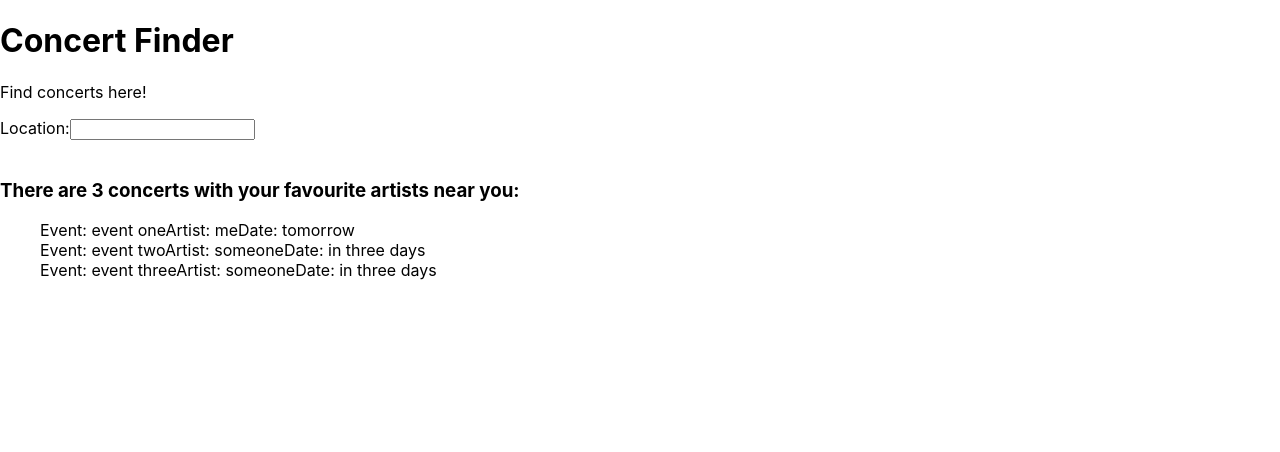
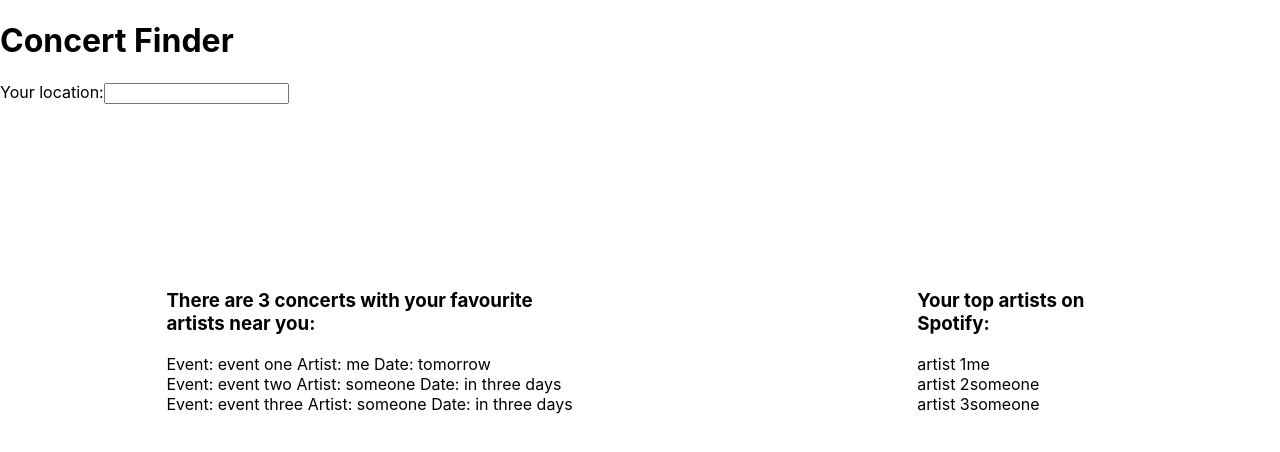
Before and after one commit to justinchiasson/Concert-Finder, a React (Create React App) app: page / in a window 1280 px wide. Shown: the top 452 px of the page. Built offline with nearby package versions, Linux system fonts and the light colour scheme.

Commit message:
added TopArtists and Artist components

```diff
--- a/src/App.js
+++ b/src/App.js
@@ -3,11 +3,29 @@
 import Title from "./components/Title";
 import Filter from "./components/Filter";
 import Result from "./components/Result";
+import TopArtists from "./components/TopArtists"
 
 let fakeServerData = {
   user: {
     name: 'Justin'
   },
+  artists: [
+    {
+      name: 'artist 1',
+      artist: 'me',
+      date: 'tomorrow'
+    },
+    {
+      name: 'artist 2',
+      artist: 'someone',
+      date: 'in three days'
+    },
+    {
+      name: 'artist 3',
+      artist: 'someone',
+      date: 'in three days'
+    }
+  ],
   events: [
     {
       name: 'event one',
@@ -30,12 +48,14 @@
 class App extends React.Component {
   state = {
     name: undefined,
+    artists: undefined,
     events: undefined
   }
 
   componentDidMount() {
     this.setState({
       name: fakeServerData.user.name,
+      artists: fakeServerData.artists,
       events: fakeServerData.events
     });
   }
@@ -45,9 +65,14 @@
       <div>
         <Title />
         <Filter />
+        <div style={{display:'flex', flexDirection:'row'}}>
         <Result
           events={this.state.events && this.state.events}
         />
+        <TopArtists
+          artists={this.state.artists && this.state.artists}
+        />
+        </div>
       </div>
     );
   }
--- /dev/null
+++ b/src/components/Artist.js
@@ -0,0 +1,14 @@
+import React from "react";
+
+class Artist extends React.Component {
+    render() {
+        return (
+            <div>
+                {this.props.artist.name}
+                {this.props.artist.artist}
+            </div>
+        );
+    }
+}
+
+export default Artist;
--- a/src/components/Concert.js
+++ b/src/components/Concert.js
@@ -4,8 +4,8 @@
     render() {
         return (
             <div>
-                Event: {this.props.concert.name}
-                Artist: {this.props.concert.artist}
+                Event: {this.props.concert.name + " "}
+                Artist: {this.props.concert.artist + "  "}
                 Date: {this.props.concert.date}
             </div>
         );
--- a/src/components/Filter.js
+++ b/src/components/Filter.js
@@ -5,7 +5,7 @@
         return (
             <div>
                 <img />
-                Location:
+                Your location:
                 <input type="text"/>
             </div>
         );
--- a/src/components/Result.js
+++ b/src/components/Result.js
@@ -8,6 +8,7 @@
         var events = this.props.events;
         var eventsList = ['No concerts found!'];
 
+        // if concerts are found, map them to Concert components
         if (events !== undefined && events.length !== 0) {
             eventsList = events.map(function(event, index){
                 return <Concert key={index} concert={event} />;
@@ -15,10 +16,9 @@
         }
 
         return (
-            <div>
-                <img />
+            <div style={{padding:'13%'}}>
                 <h3>There are {events && events.length} concerts with your favourite artists near you: </h3>
-                <ul>{eventsList}</ul>
+                {eventsList}
             </div>
         );
     }
--- a/src/components/Title.js
+++ b/src/components/Title.js
@@ -5,7 +5,6 @@
         return (
             <div>
                 <h1>Concert Finder</h1>
-                <p>Find concerts here!</p>
             </div>
         );
     }
--- /dev/null
+++ b/src/components/TopArtists.js
@@ -0,0 +1,28 @@
+import React from "react";
+
+import Artist from "./Artist";
+
+class TopArtists extends React.Component {
+    render() {
+        var artists = this.props.artists;
+        var artistList = ['No artists found!'];
+
+        // if user's top artists are found, map them to Artist components
+        if (artists !== undefined && artists.length !== 0) {
+            artistList = artists.map(function(artist, index){
+                return <div>
+                    <Artist key={index} artist={artist} />
+                    </div>
+            });
+        }
+
+        return (
+            <div style={{padding:'13%'}}>
+                <h3>Your top artists on Spotify:</h3>
+                {artistList}
+            </div>
+        );
+    }
+}
+
+export default TopArtists;
```
